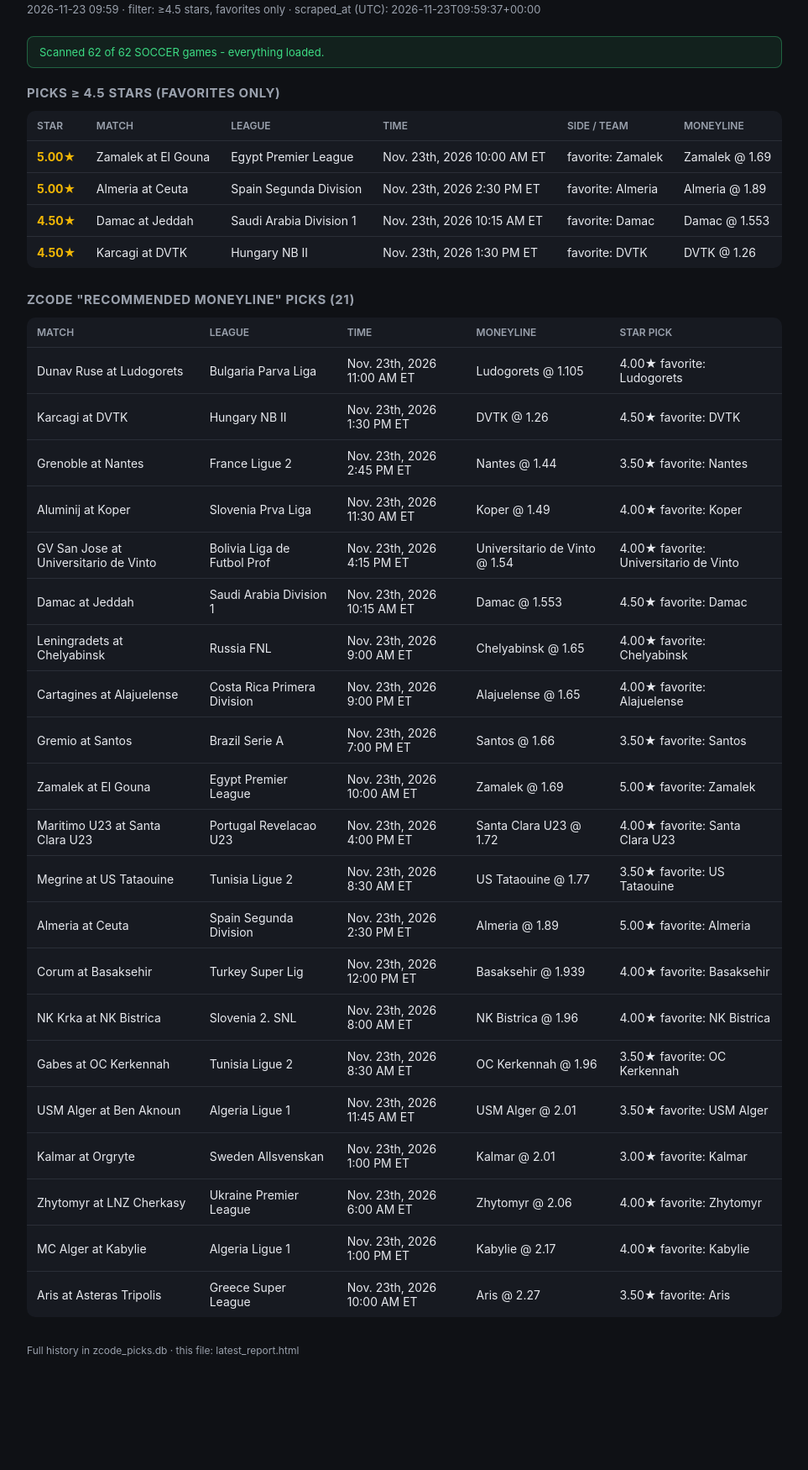
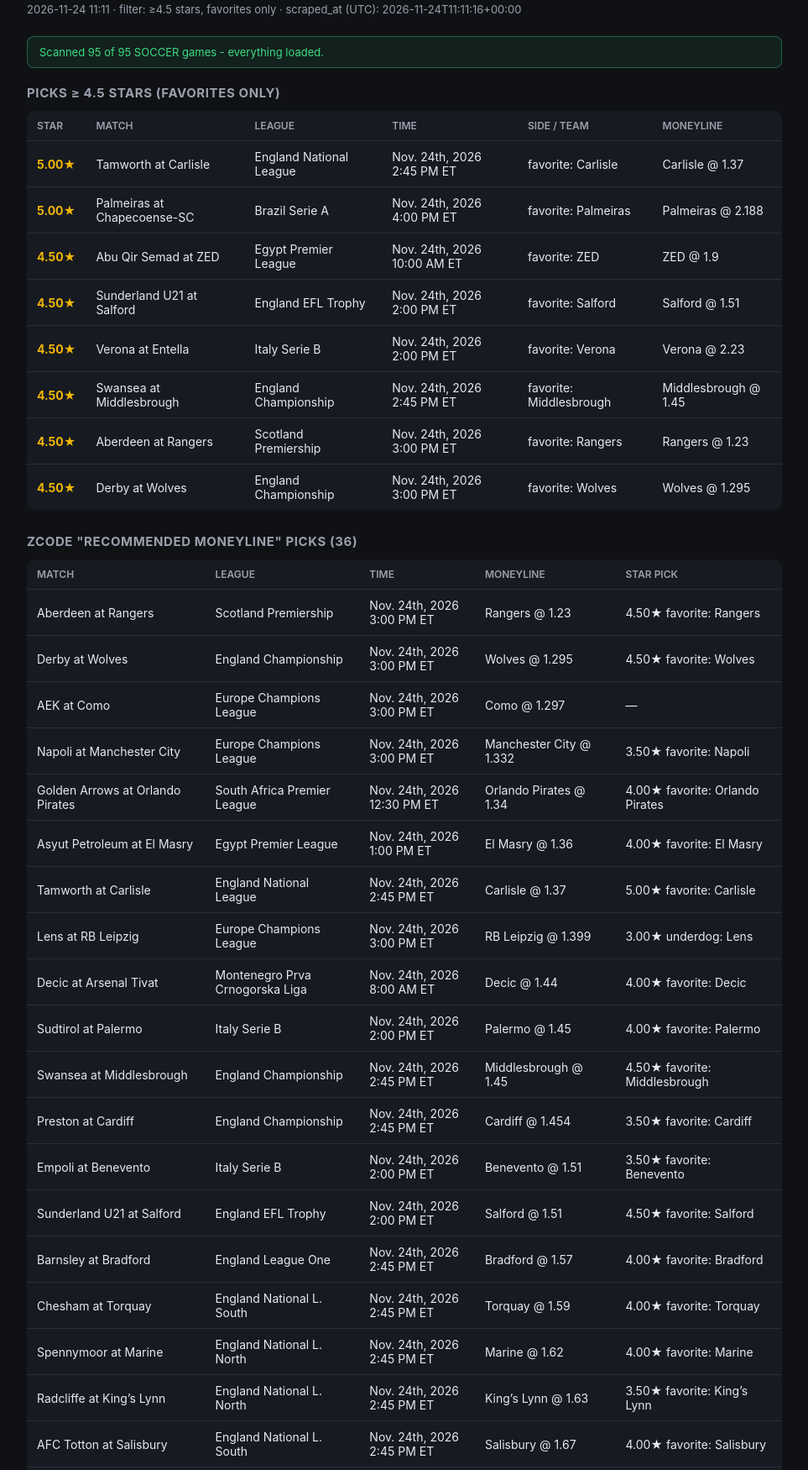
Before and after one commit to eilcin/my_reports, a plain HTML site: page index.html in a window 1280 px wide. Shown: the part 59-1809 px from the top of the page at 84% size, without its empty margins (158-1121 px from the left). Before the commit the page ends 1706 px from the top, so only its background shows below. Drawn offline with Linux system fonts and the light colour scheme.

Commit message:
Update report 2026-11-24T11:11:17Z

```diff
--- a/index.html
+++ b/index.html
@@ -1,6 +1,6 @@
 <!DOCTYPE html>
 <html lang="en"><head><meta charset="utf-8">
-<title>Zcode SOCCER picks - 2026-11-23 09:59</title>
+<title>Zcode SOCCER picks - 2026-11-24 11:11</title>
 <style>
 :root {
   --bg: #0f1115; --panel: #171a21; --border: #2a2e37;
@@ -37,199 +37,339 @@ footer { color: var(--muted); font-size: 12px; margin-top: 32px; }
 </style>
 </head><body><div class="wrap">
   <h1>Zcode SOCCER picks</h1>
-  <div class="meta">2026-11-23 09:59 &middot; filter: &ge;4.5 stars, favorites only &middot; scraped_at (UTC): 2026-11-23T09:59:37+00:00</div>
-  <div class="banner ok">Scanned 62 of 62 SOCCER games - everything loaded.</div>
+  <div class="meta">2026-11-24 11:11 &middot; filter: &ge;4.5 stars, favorites only &middot; scraped_at (UTC): 2026-11-24T11:11:16+00:00</div>
+  <div class="banner ok">Scanned 95 of 95 SOCCER games - everything loaded.</div>
   <section>
     <h2>Picks &ge; 4.5 stars (favorites only)</h2>
     <table>
           <thead><tr><th>Star</th><th>Match</th><th>League</th><th>Time</th><th>Side / Team</th><th>Moneyline</th></tr></thead>
           <tbody><tr>
       <td class="star">5.00★</td>
-      <td>Zamalek at El Gouna</td>
-      <td>Egypt Premier League</td>
-      <td>Nov. 23th, 2026 10:00 AM ET</td>
-      <td>favorite: Zamalek</td>
-      <td>Zamalek @ 1.69</td>
+      <td>Tamworth at Carlisle</td>
+      <td>England National League</td>
+      <td>Nov. 24th, 2026 2:45 PM ET</td>
+      <td>favorite: Carlisle</td>
+      <td>Carlisle @ 1.37</td>
     </tr>
 <tr>
       <td class="star">5.00★</td>
-      <td>Almeria at Ceuta</td>
-      <td>Spain Segunda Division</td>
-      <td>Nov. 23th, 2026 2:30 PM ET</td>
-      <td>favorite: Almeria</td>
-      <td>Almeria @ 1.89</td>
+      <td>Palmeiras at Chapecoense-SC</td>
+      <td>Brazil Serie A</td>
+      <td>Nov. 24th, 2026 4:00 PM ET</td>
+      <td>favorite: Palmeiras</td>
+      <td>Palmeiras @ 2.188</td>
     </tr>
 <tr>
       <td class="star">4.50★</td>
-      <td>Damac at Jeddah</td>
-      <td>Saudi Arabia Division 1</td>
-      <td>Nov. 23th, 2026 10:15 AM ET</td>
-      <td>favorite: Damac</td>
-      <td>Damac @ 1.553</td>
+      <td>Abu Qir Semad at ZED</td>
+      <td>Egypt Premier League</td>
+      <td>Nov. 24th, 2026 10:00 AM ET</td>
+      <td>favorite: ZED</td>
+      <td>ZED @ 1.9</td>
     </tr>
 <tr>
       <td class="star">4.50★</td>
-      <td>Karcagi at DVTK</td>
-      <td>Hungary NB II</td>
-      <td>Nov. 23th, 2026 1:30 PM ET</td>
-      <td>favorite: DVTK</td>
-      <td>DVTK @ 1.26</td>
+      <td>Sunderland U21 at Salford</td>
+      <td>England EFL Trophy</td>
+      <td>Nov. 24th, 2026 2:00 PM ET</td>
+      <td>favorite: Salford</td>
+      <td>Salford @ 1.51</td>
+    </tr>
+<tr>
+      <td class="star">4.50★</td>
+      <td>Verona at Entella</td>
+      <td>Italy Serie B</td>
+      <td>Nov. 24th, 2026 2:00 PM ET</td>
+      <td>favorite: Verona</td>
+      <td>Verona @ 2.23</td>
+    </tr>
+<tr>
+      <td class="star">4.50★</td>
+      <td>Swansea at Middlesbrough</td>
+      <td>England Championship</td>
+      <td>Nov. 24th, 2026 2:45 PM ET</td>
+      <td>favorite: Middlesbrough</td>
+      <td>Middlesbrough @ 1.45</td>
+    </tr>
+<tr>
+      <td class="star">4.50★</td>
+      <td>Aberdeen at Rangers</td>
+      <td>Scotland Premiership</td>
+      <td>Nov. 24th, 2026 3:00 PM ET</td>
+      <td>favorite: Rangers</td>
+      <td>Rangers @ 1.23</td>
+    </tr>
+<tr>
+      <td class="star">4.50★</td>
+      <td>Derby at Wolves</td>
+      <td>England Championship</td>
+      <td>Nov. 24th, 2026 3:00 PM ET</td>
+      <td>favorite: Wolves</td>
+      <td>Wolves @ 1.295</td>
     </tr></tbody>
         </table>
   </section>
   <section>
-    <h2>Zcode &quot;Recommended Moneyline&quot; picks (21)</h2>
+    <h2>Zcode &quot;Recommended Moneyline&quot; picks (36)</h2>
     <table>
           <thead><tr><th>Match</th><th>League</th><th>Time</th><th>Moneyline</th><th>Star pick</th></tr></thead>
           <tbody><tr>
-      <td>Dunav Ruse at Ludogorets</td>
-      <td>Bulgaria Parva Liga</td>
-      <td>Nov. 23th, 2026 11:00 AM ET</td>
-      <td>Ludogorets @ 1.105</td>
-      <td>4.00★ favorite: Ludogorets</td>
+      <td>Aberdeen at Rangers</td>
+      <td>Scotland Premiership</td>
+      <td>Nov. 24th, 2026 3:00 PM ET</td>
+      <td>Rangers @ 1.23</td>
+      <td>4.50★ favorite: Rangers</td>
     </tr>
 <tr>
-      <td>Karcagi at DVTK</td>
-      <td>Hungary NB II</td>
-      <td>Nov. 23th, 2026 1:30 PM ET</td>
-      <td>DVTK @ 1.26</td>
-      <td>4.50★ favorite: DVTK</td>
+      <td>Derby at Wolves</td>
+      <td>England Championship</td>
+      <td>Nov. 24th, 2026 3:00 PM ET</td>
+      <td>Wolves @ 1.295</td>
+      <td>4.50★ favorite: Wolves</td>
     </tr>
 <tr>
-      <td>Grenoble at Nantes</td>
-      <td>France Ligue 2</td>
-      <td>Nov. 23th, 2026 2:45 PM ET</td>
-      <td>Nantes @ 1.44</td>
-      <td>3.50★ favorite: Nantes</td>
+      <td>AEK at Como</td>
+      <td>Europe Champions League</td>
+      <td>Nov. 24th, 2026 3:00 PM ET</td>
+      <td>Como @ 1.297</td>
+      <td>&mdash;</td>
     </tr>
 <tr>
-      <td>Aluminij at Koper</td>
-      <td>Slovenia Prva Liga</td>
-      <td>Nov. 23th, 2026 11:30 AM ET</td>
-      <td>Koper @ 1.49</td>
-      <td>4.00★ favorite: Koper</td>
+      <td>Napoli at Manchester City</td>
+      <td>Europe Champions League</td>
+      <td>Nov. 24th, 2026 3:00 PM ET</td>
+      <td>Manchester City @ 1.332</td>
+      <td>3.50★ favorite: Napoli</td>
     </tr>
 <tr>
-      <td>GV San Jose at Universitario de Vinto</td>
-      <td>Bolivia Liga de Futbol Prof</td>
-      <td>Nov. 23th, 2026 4:15 PM ET</td>
-      <td>Universitario de Vinto @ 1.54</td>
-      <td>4.00★ favorite: Universitario de Vinto</td>
+      <td>Golden Arrows at Orlando Pirates</td>
+      <td>South Africa Premier League</td>
+      <td>Nov. 24th, 2026 12:30 PM ET</td>
+      <td>Orlando Pirates @ 1.34</td>
+      <td>4.00★ favorite: Orlando Pirates</td>
     </tr>
 <tr>
-      <td>Damac at Jeddah</td>
-      <td>Saudi Arabia Division 1</td>
-      <td>Nov. 23th, 2026 10:15 AM ET</td>
-      <td>Damac @ 1.553</td>
-      <td>4.50★ favorite: Damac</td>
+      <td>Asyut Petroleum at El Masry</td>
+      <td>Egypt Premier League</td>
+      <td>Nov. 24th, 2026 1:00 PM ET</td>
+      <td>El Masry @ 1.36</td>
+      <td>4.00★ favorite: El Masry</td>
     </tr>
 <tr>
-      <td>Leningradets at Chelyabinsk</td>
-      <td>Russia FNL</td>
-      <td>Nov. 23th, 2026 9:00 AM ET</td>
-      <td>Chelyabinsk @ 1.65</td>
-      <td>4.00★ favorite: Chelyabinsk</td>
+      <td>Tamworth at Carlisle</td>
+      <td>England National League</td>
+      <td>Nov. 24th, 2026 2:45 PM ET</td>
+      <td>Carlisle @ 1.37</td>
+      <td>5.00★ favorite: Carlisle</td>
     </tr>
 <tr>
-      <td>Cartagines at Alajuelense</td>
-      <td>Costa Rica Primera Division</td>
-      <td>Nov. 23th, 2026 9:00 PM ET</td>
-      <td>Alajuelense @ 1.65</td>
-      <td>4.00★ favorite: Alajuelense</td>
+      <td>Lens at RB Leipzig</td>
+      <td>Europe Champions League</td>
+      <td>Nov. 24th, 2026 3:00 PM ET</td>
+      <td>RB Leipzig @ 1.399</td>
+      <td>3.00★ underdog: Lens</td>
     </tr>
 <tr>
-      <td>Gremio at Santos</td>
-      <td>Brazil Serie A</td>
-      <td>Nov. 23th, 2026 7:00 PM ET</td>
-      <td>Santos @ 1.66</td>
-      <td>3.50★ favorite: Santos</td>
+      <td>Decic at Arsenal Tivat</td>
+      <td>Montenegro Prva Crnogorska Liga</td>
+      <td>Nov. 24th, 2026 8:00 AM ET</td>
+      <td>Decic @ 1.44</td>
+      <td>4.00★ favorite: Decic</td>
     </tr>
 <tr>
-      <td>Zamalek at El Gouna</td>
-      <td>Egypt Premier League</td>
-      <td>Nov. 23th, 2026 10:00 AM ET</td>
-      <td>Zamalek @ 1.69</td>
-      <td>5.00★ favorite: Zamalek</td>
+      <td>Sudtirol at Palermo</td>
+      <td>Italy Serie B</td>
+      <td>Nov. 24th, 2026 2:00 PM ET</td>
+      <td>Palermo @ 1.45</td>
+      <td>4.00★ favorite: Palermo</td>
     </tr>
 <tr>
-      <td>Maritimo U23 at Santa Clara U23</td>
-      <td>Portugal Revelacao U23</td>
-      <td>Nov. 23th, 2026 4:00 PM ET</td>
-      <td>Santa Clara U23 @ 1.72</td>
-      <td>4.00★ favorite: Santa Clara U23</td>
+      <td>Swansea at Middlesbrough</td>
+      <td>England Championship</td>
+      <td>Nov. 24th, 2026 2:45 PM ET</td>
+      <td>Middlesbrough @ 1.45</td>
+      <td>4.50★ favorite: Middlesbrough</td>
     </tr>
 <tr>
-      <td>Megrine at US Tataouine</td>
-      <td>Tunisia Ligue 2</td>
-      <td>Nov. 23th, 2026 8:30 AM ET</td>
-      <td>US Tataouine @ 1.77</td>
-      <td>3.50★ favorite: US Tataouine</td>
+      <td>Preston at Cardiff</td>
+      <td>England Championship</td>
+      <td>Nov. 24th, 2026 2:45 PM ET</td>
+      <td>Cardiff @ 1.454</td>
+      <td>3.50★ favorite: Cardiff</td>
     </tr>
 <tr>
-      <td>Almeria at Ceuta</td>
-      <td>Spain Segunda Division</td>
-      <td>Nov. 23th, 2026 2:30 PM ET</td>
-      <td>Almeria @ 1.89</td>
-      <td>5.00★ favorite: Almeria</td>
+      <td>Empoli at Benevento</td>
+      <td>Italy Serie B</td>
+      <td>Nov. 24th, 2026 2:00 PM ET</td>
+      <td>Benevento @ 1.51</td>
+      <td>3.50★ favorite: Benevento</td>
     </tr>
 <tr>
-      <td>Corum at Basaksehir</td>
-      <td>Turkey Super Lig</td>
-      <td>Nov. 23th, 2026 12:00 PM ET</td>
-      <td>Basaksehir @ 1.939</td>
-      <td>4.00★ favorite: Basaksehir</td>
+      <td>Sunderland U21 at Salford</td>
+      <td>England EFL Trophy</td>
+      <td>Nov. 24th, 2026 2:00 PM ET</td>
+      <td>Salford @ 1.51</td>
+      <td>4.50★ favorite: Salford</td>
     </tr>
 <tr>
-      <td>NK Krka at NK Bistrica</td>
-      <td>Slovenia 2. SNL</td>
-      <td>Nov. 23th, 2026 8:00 AM ET</td>
-      <td>NK Bistrica @ 1.96</td>
-      <td>4.00★ favorite: NK Bistrica</td>
+      <td>Barnsley at Bradford</td>
+      <td>England League One</td>
+      <td>Nov. 24th, 2026 2:45 PM ET</td>
+      <td>Bradford @ 1.57</td>
+      <td>4.00★ favorite: Bradford</td>
     </tr>
 <tr>
-      <td>Gabes at OC Kerkennah</td>
-      <td>Tunisia Ligue 2</td>
-      <td>Nov. 23th, 2026 8:30 AM ET</td>
-      <td>OC Kerkennah @ 1.96</td>
-      <td>3.50★ favorite: OC Kerkennah</td>
+      <td>Chesham at Torquay</td>
+      <td>England National L. South</td>
+      <td>Nov. 24th, 2026 2:45 PM ET</td>
+      <td>Torquay @ 1.59</td>
+      <td>4.00★ favorite: Torquay</td>
     </tr>
 <tr>
-      <td>USM Alger at Ben Aknoun</td>
-      <td>Algeria Ligue 1</td>
-      <td>Nov. 23th, 2026 11:45 AM ET</td>
-      <td>USM Alger @ 2.01</td>
-      <td>3.50★ favorite: USM Alger</td>
+      <td>Spennymoor at Marine</td>
+      <td>England National L. North</td>
+      <td>Nov. 24th, 2026 2:45 PM ET</td>
+      <td>Marine @ 1.62</td>
+      <td>4.00★ favorite: Marine</td>
     </tr>
 <tr>
-      <td>Kalmar at Orgryte</td>
-      <td>Sweden Allsvenskan</td>
-      <td>Nov. 23th, 2026 1:00 PM ET</td>
-      <td>Kalmar @ 2.01</td>
-      <td>3.00★ favorite: Kalmar</td>
+      <td>Radcliffe at King’s Lynn</td>
+      <td>England National L. North</td>
+      <td>Nov. 24th, 2026 2:45 PM ET</td>
+      <td>King’s Lynn @ 1.63</td>
+      <td>3.50★ favorite: King’s Lynn</td>
     </tr>
 <tr>
-      <td>Zhytomyr at LNZ Cherkasy</td>
-      <td>Ukraine Premier League</td>
-      <td>Nov. 23th, 2026 6:00 AM ET</td>
-      <td>Zhytomyr @ 2.06</td>
-      <td>4.00★ favorite: Zhytomyr</td>
+      <td>AFC Totton at Salisbury</td>
+      <td>England National L. South</td>
+      <td>Nov. 24th, 2026 2:45 PM ET</td>
+      <td>Salisbury @ 1.67</td>
+      <td>4.00★ favorite: Salisbury</td>
     </tr>
 <tr>
-      <td>MC Alger at Kabylie</td>
-      <td>Algeria Ligue 1</td>
-      <td>Nov. 23th, 2026 1:00 PM ET</td>
-      <td>Kabylie @ 2.17</td>
-      <td>4.00★ favorite: Kabylie</td>
+      <td>Leicester at Blackpool</td>
+      <td>England League One</td>
+      <td>Nov. 24th, 2026 2:45 PM ET</td>
+      <td>Leicester @ 1.72</td>
+      <td>4.00★ favorite: Leicester</td>
     </tr>
 <tr>
-      <td>Aris at Asteras Tripolis</td>
-      <td>Greece Super League</td>
-      <td>Nov. 23th, 2026 10:00 AM ET</td>
-      <td>Aris @ 2.27</td>
-      <td>3.50★ favorite: Aris</td>
+      <td>Al Najma at Al Orubah</td>
+      <td>Saudi Arabia Division 1</td>
+      <td>Nov. 24th, 2026 7:20 AM ET</td>
+      <td>Al Najma @ 1.747</td>
+      <td>4.00★ favorite: Al Najma</td>
+    </tr>
+<tr>
+      <td>Al Okhdood at Al-Raed</td>
+      <td>Saudi Arabia Division 1</td>
+      <td>Nov. 24th, 2026 7:15 AM ET</td>
+      <td>Al-Raed @ 1.78</td>
+      <td>4.00★ favorite: Al-Raed</td>
+    </tr>
+<tr>
+      <td>Leiria U23 at Rio Ave U23</td>
+      <td>Portugal Revelacao U23</td>
+      <td>Nov. 24th, 2026 10:00 AM ET</td>
+      <td>Rio Ave U23 @ 1.79</td>
+      <td>3.00★ favorite: Rio Ave U23</td>
+    </tr>
+<tr>
+      <td>Wycombe at Bromley</td>
+      <td>England League One</td>
+      <td>Nov. 24th, 2026 2:45 PM ET</td>
+      <td>Wycombe @ 1.81</td>
+      <td>4.00★ favorite: Wycombe</td>
+    </tr>
+<tr>
+      <td>Abu Qir Semad at ZED</td>
+      <td>Egypt Premier League</td>
+      <td>Nov. 24th, 2026 10:00 AM ET</td>
+      <td>ZED @ 1.9</td>
+      <td>4.50★ favorite: ZED</td>
+    </tr>
+<tr>
+      <td>Maidenhead at Farnham</td>
+      <td>England National L. South</td>
+      <td>Nov. 24th, 2026 2:45 PM ET</td>
+      <td>Farnham @ 1.92</td>
+      <td>4.00★ favorite: Farnham</td>
+    </tr>
+<tr>
+      <td>Catanzaro at Juve Stabia</td>
+      <td>Italy Serie B</td>
+      <td>Nov. 24th, 2026 1:00 PM ET</td>
+      <td>Juve Stabia @ 1.94</td>
+      <td>3.50★ favorite: Juve Stabia</td>
+    </tr>
+<tr>
+      <td>Everton U21 at Tranmere</td>
+      <td>England EFL Trophy</td>
+      <td>Nov. 24th, 2026 2:00 PM ET</td>
+      <td>Tranmere @ 1.94</td>
+      <td>3.50★ favorite: Tranmere</td>
+    </tr>
+<tr>
+      <td>Northampton at Port Vale</td>
+      <td>England League Two</td>
+      <td>Nov. 24th, 2026 2:45 PM ET</td>
+      <td>Port Vale @ 2.06</td>
+      <td>3.50★ favorite: Port Vale</td>
+    </tr>
+<tr>
+      <td>Truro at Horsham FC</td>
+      <td>England National L. South</td>
+      <td>Nov. 24th, 2026 2:45 PM ET</td>
+      <td>Truro @ 2.07</td>
+      <td>3.50★ favorite: Truro</td>
+    </tr>
+<tr>
+      <td>Barrow at Boston</td>
+      <td>England National League</td>
+      <td>Nov. 24th, 2026 2:45 PM ET</td>
+      <td>Barrow @ 2.16</td>
+      <td>4.00★ favorite: Barrow</td>
+    </tr>
+<tr>
+      <td>Palmeiras at Chapecoense-SC</td>
+      <td>Brazil Serie A</td>
+      <td>Nov. 24th, 2026 4:00 PM ET</td>
+      <td>Palmeiras @ 2.188</td>
+      <td>5.00★ favorite: Palmeiras</td>
+    </tr>
+<tr>
+      <td>Houston Dynamo at San Jose Earthquakes</td>
+      <td>USA MLS</td>
+      <td>Nov. 24th, 2026 10:00 PM ET</td>
+      <td>San Jose Earthquakes @ 2.2</td>
+      <td>3.50★ favorite: San Jose Earthquakes</td>
+    </tr>
+<tr>
+      <td>Verona at Entella</td>
+      <td>Italy Serie B</td>
+      <td>Nov. 24th, 2026 2:00 PM ET</td>
+      <td>Verona @ 2.23</td>
+      <td>4.50★ favorite: Verona</td>
+    </tr>
+<tr>
+      <td>Hereford at Brackley</td>
+      <td>England National L. North</td>
+      <td>Nov. 24th, 2026 2:45 PM ET</td>
+      <td>Hereford @ 2.28</td>
+      <td>3.00★ favorite: Hereford</td>
+    </tr>
+<tr>
+      <td>Carrarese at Vicenza</td>
+      <td>Italy Serie B</td>
+      <td>Nov. 24th, 2026 2:00 PM ET</td>
+      <td>Carrarese @ 2.34</td>
+      <td>3.00★ favorite: Carrarese</td>
     </tr></tbody>
         </table>
   </section>
-
+  <section>
+          <h2>Needs manual review (1)</h2>
+          <div class="review-item"><b>Aston Villa at Galatasaray</b><span class="why">unrecognized star phrasing: Score prediction: Aston Villa 1 - Galatasaray 2 Confidence in prediction: 60.8% As the anticipation builds for the upcoming clash between Aston Villa and Galatasaray on November 24, 2026, a competitive matchup looms at Villa Park. Based on the ZCode model&#x27;s analytics, Aston Villa has been tagged as </span></div>
+        </section>
   <footer>Full history in zcode_picks.db &middot; this file: latest_report.html</footer>
 </div></body></html>
```
